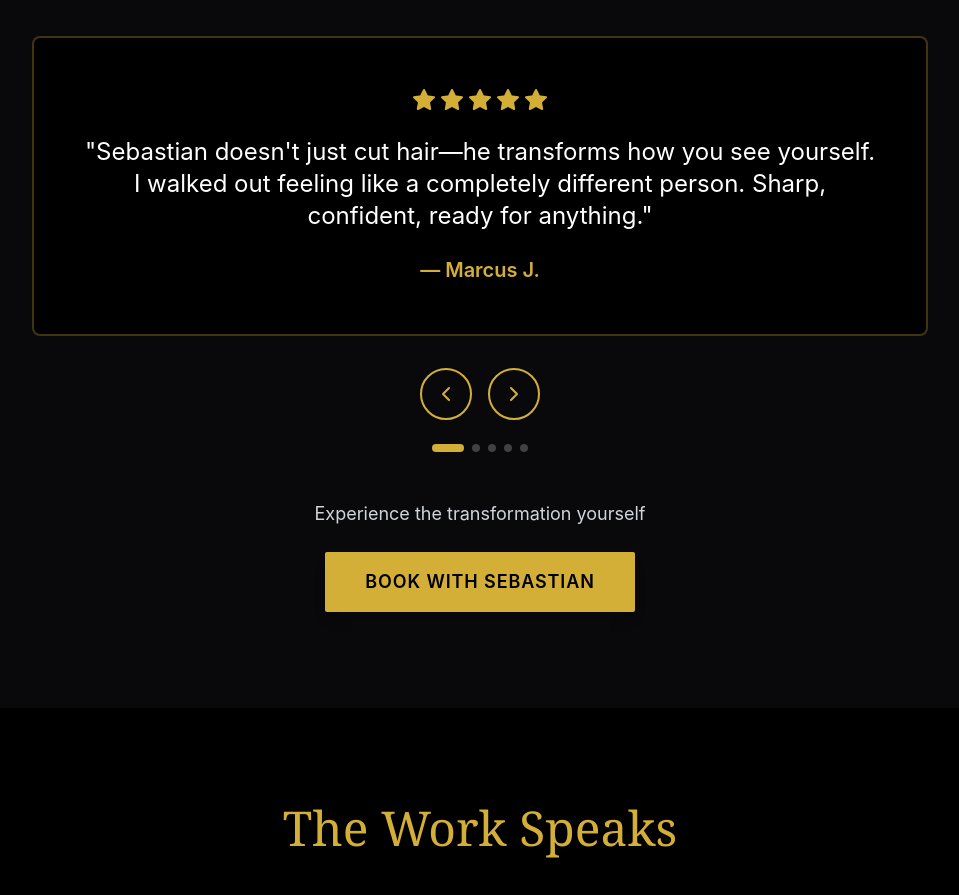
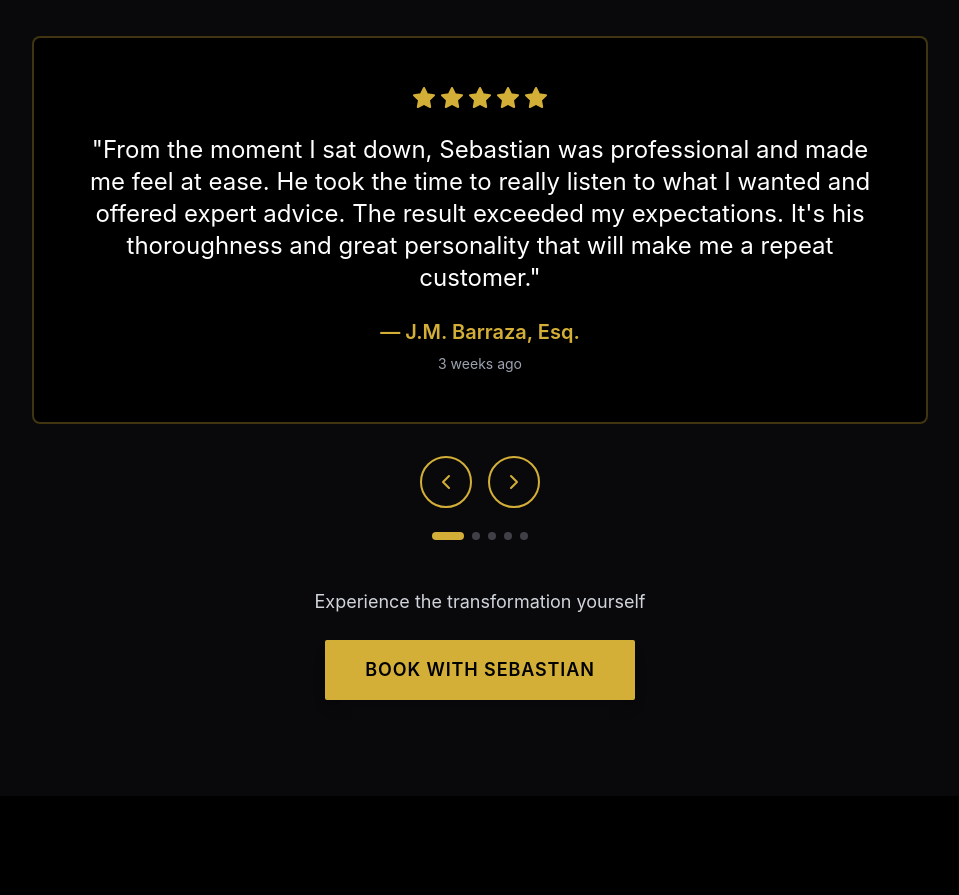
Before and after one commit to tlmcburney/barbersebastiantorres, a React (Vite) app: page / in a window 1280 px wide. Shown: the part 3640-4535 px from the top of the page, without its empty margins (160-1119 px from the left). Built offline with nearby package versions, Linux system fonts and the light colour scheme; no server answers; the database is empty; a web font is replaced by a local one.

Commit message:
Updated Testimonials.tsx

```diff
--- a/src/components/Testimonials.tsx
+++ b/src/components/Testimonials.tsx
@@ -9,33 +9,39 @@ interface Testimonial {
   name: string
   text: string
   rating: number
+  date: string
 }
 
 const testimonials: Testimonial[] = [
   {
-    name: 'Marcus J.',
-    text: 'Sebastian doesn\'t just cut hair—he transforms how you see yourself. I walked out feeling like a completely different person. Sharp, confident, ready for anything.',
-    rating: 5
+    name: 'J.M. Barraza, Esq.',
+    text: 'From the moment I sat down, Sebastian was professional and made me feel at ease. He took the time to really listen to what I wanted and offered expert advice. The result exceeded my expectations. It\'s his thoroughness and great personality that will make me a repeat customer.',
+    rating: 5,
+    date: '3 weeks ago'
   },
   {
-    name: 'David R.',
-    text: 'Best barber in West Hollywood, hands down. The attention to detail is unmatched. Every line is perfect. I won\'t go anywhere else.',
-    rating: 5
+    name: 'Devon Brooks',
+    text: 'Sebastian is not only talented, but friendly and easy-going. He took the time to understand my hair goals and texture. He checked in throughout, offering professional guidance while making sure I felt confident with every decision. The space is clean and welcoming, with prices that are very fair for the quality you receive.',
+    rating: 5,
+    date: '3 months ago'
   },
   {
-    name: 'James K.',
-    text: 'The hot lather shave was an experience. It\'s not just grooming—it\'s self-care. Sebastian makes you feel like you\'re worth the investment.',
-    rating: 5
+    name: 'Jason Cornish',
+    text: 'Sebastian Torres is hands-down the best barber I\'ve ever had. He has an incredible eye for detail and style. What really sets him apart is the experience—he listens to exactly what you want and offers helpful suggestions. You leave looking sharp, feeling confident, and already thinking about your next appointment.',
+    rating: 5,
+    date: '4 months ago'
   },
   {
-    name: 'Alex M.',
-    text: 'I\'ve been going to Sebastian for two years now. Consistent quality, great conversation, and I always leave looking my absolute best.',
-    rating: 5
+    name: 'Emancipatious Opprecious',
+    text: 'This was by far the most DETAILED haircut I\'ve ever received. Sebastian pays attention to details other barbers don\'t because they\'re rushing people through. If you want a well executed cut that will have you looking fly, book Sebastian!',
+    rating: 5,
+    date: '1 month ago'
   },
   {
-    name: 'Ryan T.',
-    text: 'Finally found a barber who gets it. Modern style, classic technique. Sebastian is the real deal.',
-    rating: 5
+    name: 'Brad Brisbin',
+    text: 'Sebastian is hyper-focused on detail! I\'ve been going to him for over 3 years. EVERY single haircut is Movie Star status. I\'ve never once had a subpar cut. I highly recommend him.',
+    rating: 5,
+    date: '5 months ago'
   }
 ]
 
@@ -97,6 +103,9 @@ const Testimonials: React.FC = () => {
             <p className="text-gold text-center font-semibold text-xl">
               — {testimonials[currentIndex].name}
             </p>
+            <p className="text-gray-400 text-center text-sm mt-2">
+              {testimonials[currentIndex].date}
+            </p>
           </div>
 
           {/* Navigation buttons */}
```
